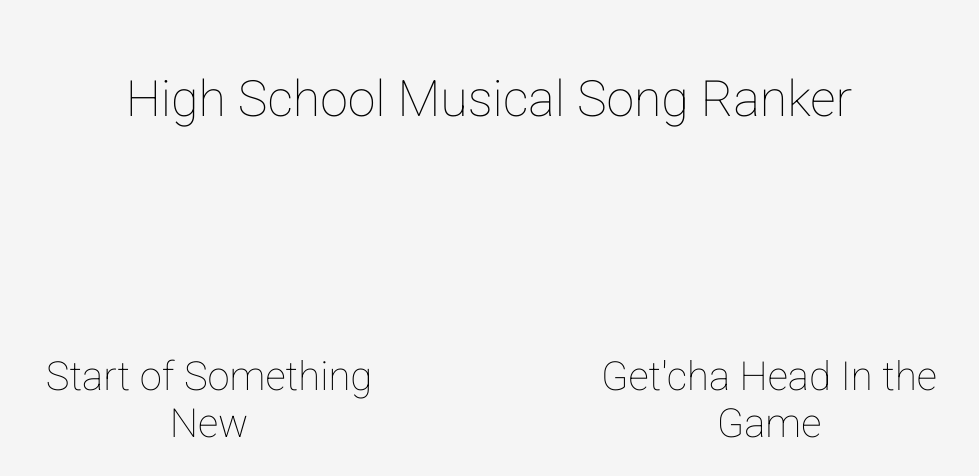
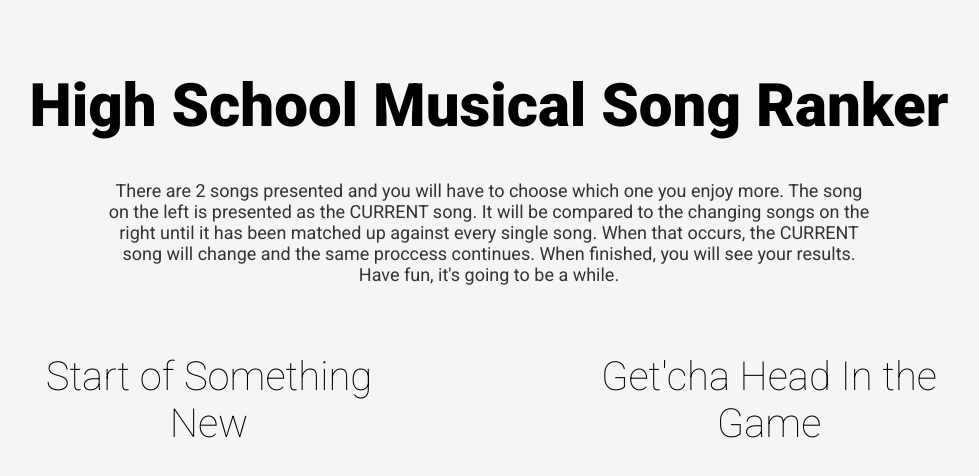
Before and after one commit to raelBernardino/HSM-Picker, a React (Create React App) app: page / in a window 1280 px wide. Shown: the top 476 px of the page, without its empty margins (151-1130 px from the left). Built offline with nearby package versions, Linux system fonts and the light colour scheme.

Commit message:
First draft completed

```diff
--- a/src/App.js
+++ b/src/App.js
@@ -1,6 +1,7 @@
 import React, { Component } from 'react'
 import './App.scss'
 import SongIcon from './components/SongIcon'
+import Completed from './components/Completed'
 const uuidv1 = require('uuid/v1')
 
 class App extends Component {
@@ -34,22 +35,60 @@
           id: uuidv1()
         },
         {
-          title: 'Bop to the Top',
+          title: 'We\'re Breaking Free',
           points: 0,
           id: uuidv1()
         },
         {
-          title: 'Breaking Free',
+          title: 'We\'re All In this Together',
+          points: 0,
+          id: uuidv1()
+        },        {
+          title: 'What Time Is It',
+          points: 0,
+          id: uuidv1()
+        },        {
+          title: 'Fabulous',
+          points: 0,
+          id: uuidv1()
+        },        {
+          title: 'Work It Out',
+          points: 0,
+          id: uuidv1()
+        },        {
+          title: 'You Are the Music in Me',
+          points: 0,
+          id: uuidv1()
+        },        {
+          title: 'Now or Never',
+          points: 0,
+          id: uuidv1()
+        },        {
+          title: 'Right Here Right Now',
+          points: 0,
+          id: uuidv1()
+        },        {
+          title: 'I Want It All',
           points: 0,
           id: uuidv1()
         },
         {
-          title: 'We\'re All in This Together',
+          title: 'Can I Have this Dance',
+          points: 4,
+          id: uuidv1()
+        },
+        {
+          title: 'A Night to Remember',
           points: 0,
           id: uuidv1()
         },
         {
-          title: 'I Can\'t Take My Eyes Off of You',
+          title: 'I Just Wanna Be With You',
+          points: 0,
+          id: uuidv1()
+        },
+        {
+          title: 'The Boys are Back',
           points: 0,
           id: uuidv1()
         }
@@ -64,10 +103,13 @@
       },
       currentIndex: 0,
       indexCounter: 0,
-      done: false
+      finishCounter: 0,
+      completed: false
     }
     this._displaySongs = this._displaySongs.bind(this)
     this._addPoint = this._addPoint.bind(this)
+    this._completed = this._completed.bind(this)
+    // this._rankSongs = this._rankSongs.bind(this)
   }
 
   componentDidMount() {
@@ -78,10 +120,13 @@
     const songArray = this.state.songArray
     let currentIndex = this.state.currentIndex
     let indexCounter = this.state.indexCounter + 1
-    let done = this.state.done
+    let finishCounter = this.state.finishCounter
+    let completed = this.state.completed
+    if (completed === false) {
       if (indexCounter === songArray.length) {
         currentIndex = currentIndex + 1
         indexCounter = currentIndex + 1
+        finishCounter++
       }
       this.setState(prevState => ({
         song1: {
@@ -96,8 +141,10 @@
         },
         indexCounter,
         currentIndex,
-      done
+        finishCounter,
+        completed
       }))
+    }
   }
 
   _addPoint(winId, loseId) {
@@ -115,8 +162,31 @@
         }
       })
     this.setState({ songArray })
-    console.log(this.state.currentIndex)
+    this._completed()
+  }
+
+  _completed() {
+    const finishCounter = this.state.finishCounter
+    const songArray = this.state.songArray
+    let completed = this.state.completed
+    if (finishCounter === songArray.length - 2) {
+      completed = !completed
+      this.setState({ completed })
+      this._rankSongs()
+    } else {
       this._displaySongs()
+    }
+  }
+
+  _rankSongs() {
+    let songArray = this.state.songArray
+    songArray.sort((a, b) => {
+      if (a.points > b.points) {
+        return -1
+      }
+    })
+    this.setState({ songArray })
+    console.log(songArray)
   }
 
   render() {
@@ -125,6 +195,11 @@
         <div className="main-header">
           <span>High School Musical Song Ranker</span>
         </div>
+        {this.state.completed ?
+          <Completed
+            songArray={this.state.songArray}
+          />
+          :
           <SongIcon
             song1={this.state.song1}
             song2={this.state.song2}
@@ -132,6 +207,7 @@
             displaySongs={this._displaySongs}
             addPoint={this._addPoint}
           />
+        }
       </div>
     );
   }
--- a/src/App.scss
+++ b/src/App.scss
@@ -1,3 +1,12 @@
+@mixin fill-page-flex() {
+  display: flex;
+  justify-content: center;
+  align-items: center;
+  width: 100%;
+  height: 100%;
+  font-family: 'Roboto';
+}
+
 html, body {
   margin: 0 auto;
   padding: 0;
@@ -13,19 +22,28 @@
   top: 70px;
   height: auto;
   width: 100%;
+  font-size: 60px;
+  text-align: center;
+  font-weight: 900;
   font-family: 'Roboto';
-  font-size: 50px;
-  text-align: center;
-  font-weight: 100;
 }
 
+// SongIcon component
 .song-icon {
   &_container {
-    display: flex;
-    justify-content: center;
-    align-items: center;
-    width: 100%;
-    height: 100%;
+    @include fill-page-flex();
+    p {
+      top: 150px;
+      left: 0;
+      text-align: center;
+      position: absolute;
+      color: #333;
+      font-weight: 400;
+      font-size: 18px;
+      margin-right: 20%;
+      margin-left: 20%;
+      margin-top: 30px;
+    }
   }
   &_icon {
     width: 100%;
@@ -53,13 +71,13 @@
       justify-content: center;
       align-items: center;
       box-sizing: border-box;
-      font-family: 'Roboto';
+
       font-weight: 100;
       font-size: 40px;
       transition: .3s;
       &:hover {
         background-color: rgb(68, 245, 142);
-        color: white;
+        color: black;
         font-weight: 300;
         width: 400px;
         height: 300px;
@@ -78,3 +96,36 @@
     }
   }
 }
+
+// Completed component
+.completed {
+  @include fill-page-flex();
+  &_song {
+    &-container {
+    display: flex;
+    justify-content: center;
+    min-width: 500px;
+    height: 500px;
+    max-height: 500px;
+    overflow-x: hidden;
+    overflow-y: scroll;
+    }
+    &-icon {
+      width: 100%;
+      font-weight: 400;
+    }
+    &-ranked {
+      display: flex;
+      flex-direction: row;
+      align-items: center;
+      margin: 5px;
+      width: 100%;
+      height: 50px;
+      background-color: rgb(68, 245, 142);
+      &_title {
+        color: white;
+        padding-left: 20px
+      }
+    }
+  }
+}
--- /dev/null
+++ b/src/components/Completed.js
@@ -0,0 +1,28 @@
+import React, { Component } from 'react'
+
+class Completed extends Component {
+  render() {
+    const {
+      songArray
+    } = this.props
+    return (
+      <div className="completed">
+        <div className="completed_song-container">
+          <div className="completed_song-icon">
+            {
+              songArray.map((song, i) => (
+                <div className="completed_song-ranked" key={song.id}>
+                  <span className="completed_song-ranked_title">{i + 1}</span>
+                  <span className="completed_song-ranked_title">{`${song.title}: `}</span>
+                  <span className="completed_song-ranked_title">{song.points}</span>
+                </div>
+              ))
+            }
+          </div>
+        </div>
+      </div>
+    )
+  }
+}
+
+export default Completed
--- a/src/components/SongIcon.js
+++ b/src/components/SongIcon.js
@@ -9,18 +9,11 @@
     } = this.props
     return (
       <div className="song-icon_container">
+        <p>There are 2 songs presented and you will have to choose which one you enjoy more. The song on the left is presented as the CURRENT song. It will be compared to the changing songs on the right until it has been matched up against every single song. When that occurs, the CURRENT song will change and the same proccess continues. When finished, you will see your results. Have fun, it's going to be a while.</p>
         <div className="song-icon_icon">
           <div className="song-icon_icon-header" onClick={(e) => addPoint(song1.id, song2.id)}>
             <span>{song1.title}</span>
           </div>
-          {/* <div className="song-icon_icon song-icon_icon-special">
-            <div className="song-icon_icon-header song-icon_icon-header_special">
-              <span>Both</span>
-            </div>
-            <div className="song-icon_icon-header song-icon_icon-header_special">
-              <span>No Opinion</span>
-            </div>
-          </div> */}
           <div className="song-icon_icon-header" onClick={(e) => addPoint(song2.id, song1.id)}>
             <span>{song2.title}</span>
           </div>
```
Lines whose indentation alone changed are shown as unchanged.
